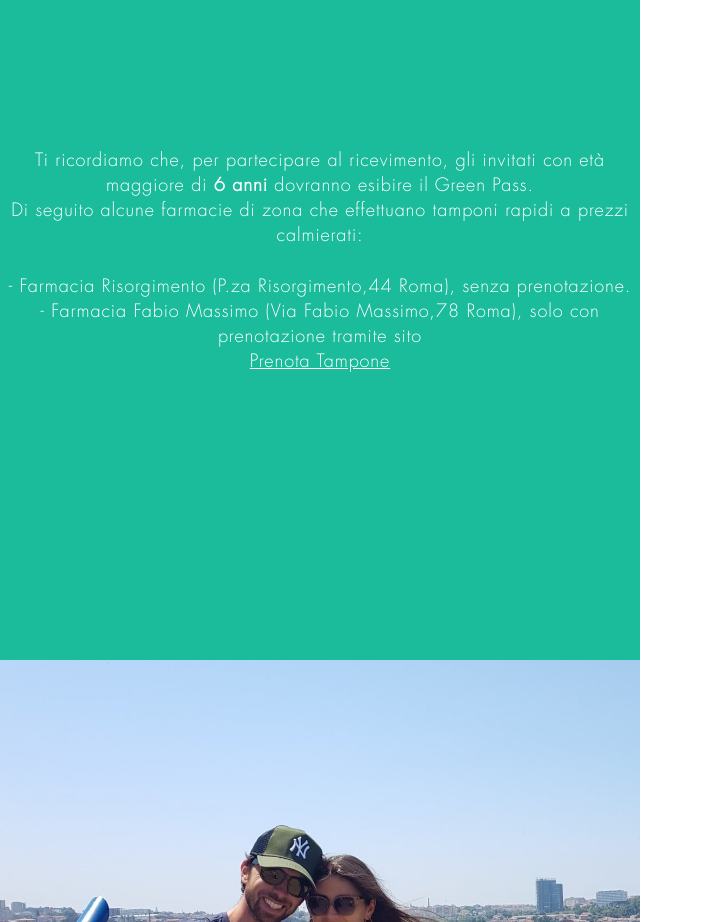
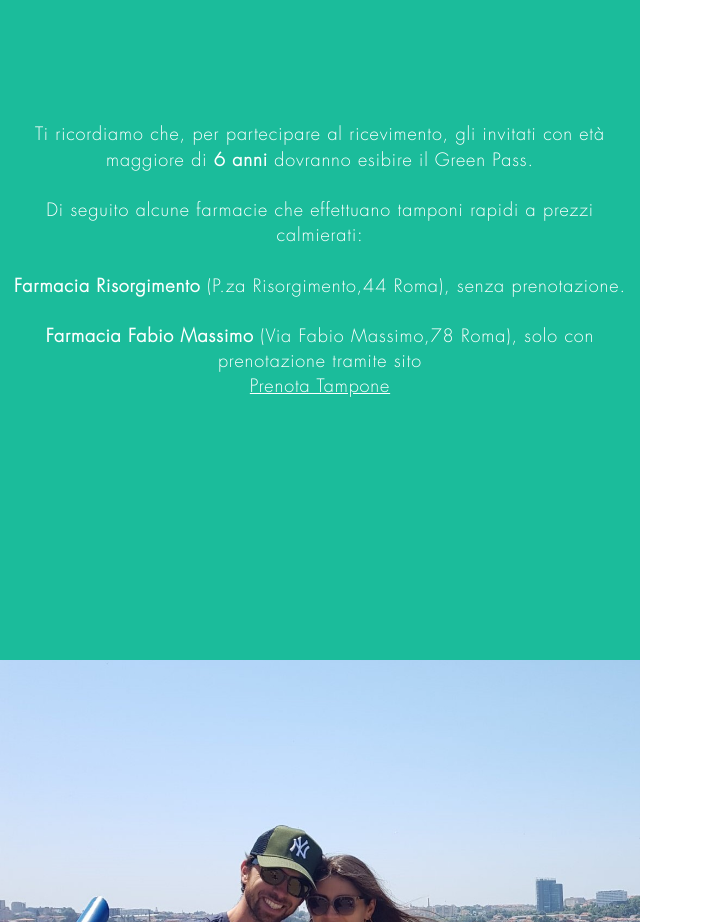
Before and after one commit to idemiello/idemiello.github.io, a plain HTML site: page index.html in a window 1280 px wide. Shown: the part 3340-4262 px from the top of the page, without its empty margins (0-703 px from the left). Drawn offline with nearby package versions, Linux system fonts and the light colour scheme.

Commit message:
Fix text

```diff
--- a/index.html
+++ b/index.html
@@ -459,10 +459,10 @@
 
                 <div id="left5 " class="ms-section ulockd-bgthm" style="background-image: url(images/piccola-rosa_edited.webp);background-repeat: no-repeat; background-position: top center; background-size: auto;">
                     <span class="sizesed">Ti ricordiamo che, per partecipare al ricevimento, gli invitati con età maggiore di <b>6 anni</b> dovranno esibire il Green Pass.
-                        <br>
-                        Di seguito alcune farmacie di zona che effettuano tamponi rapidi a prezzi calmierati:<br><br>
-                        - Farmacia Risorgimento (P.za Risorgimento,44 Roma), senza prenotazione.<br>
-                        - Farmacia Fabio Massimo (Via Fabio Massimo,78 Roma), solo con prenotazione tramite sito</span>
+                        <br><br>
+                        Di seguito alcune farmacie che effettuano tamponi rapidi a prezzi calmierati:<br><br>
+                        <b>Farmacia Risorgimento</b> (P.za Risorgimento,44 Roma), senza prenotazione.<br><br>
+                        <b>Farmacia Fabio Massimo</b> (Via Fabio Massimo,78 Roma), solo con prenotazione tramite sito</span>
                     <br>
                     <span class="sizesed">
                             <a href="https://www.farmaciafabiomassimo.it/prenotazione-tampone-rapido-covid-19/" target="_blank">Prenota Tampone</a>
```
